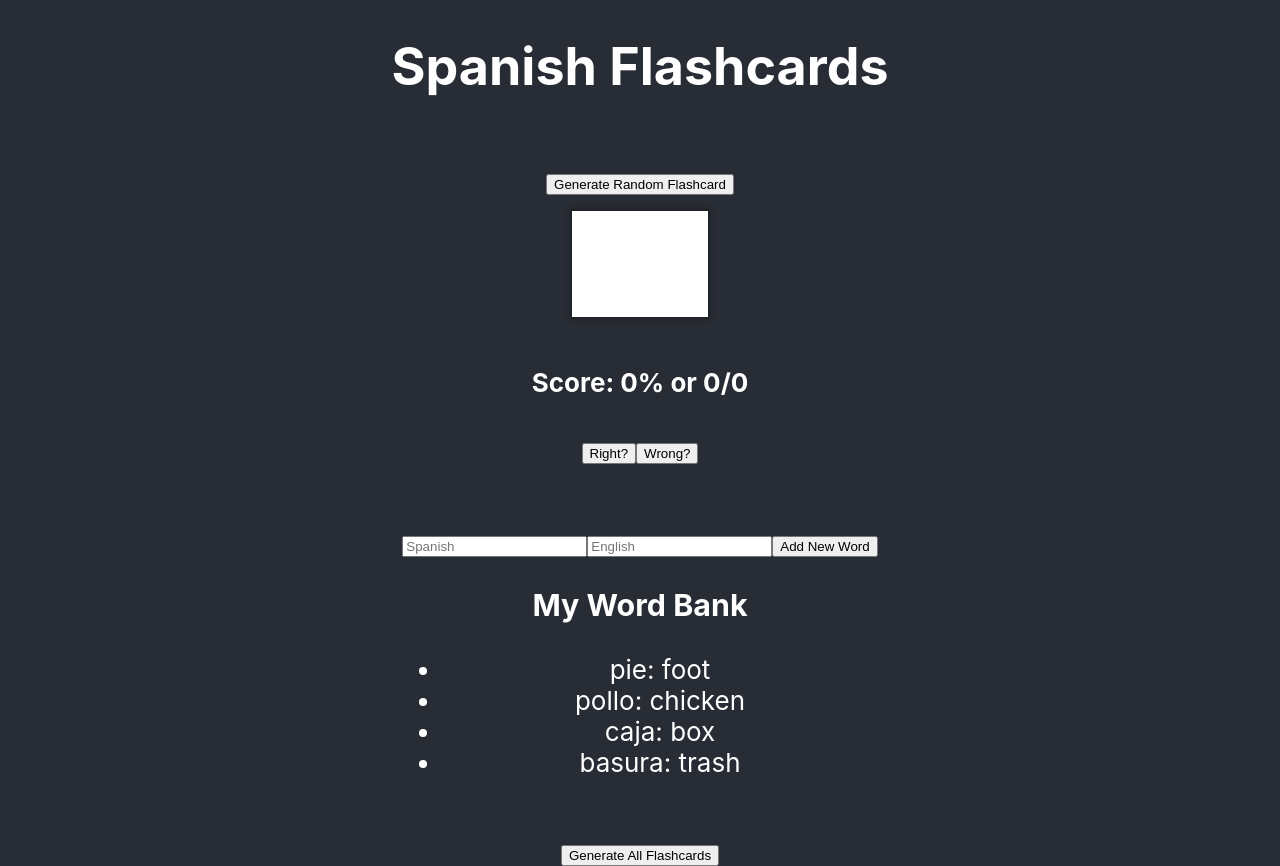
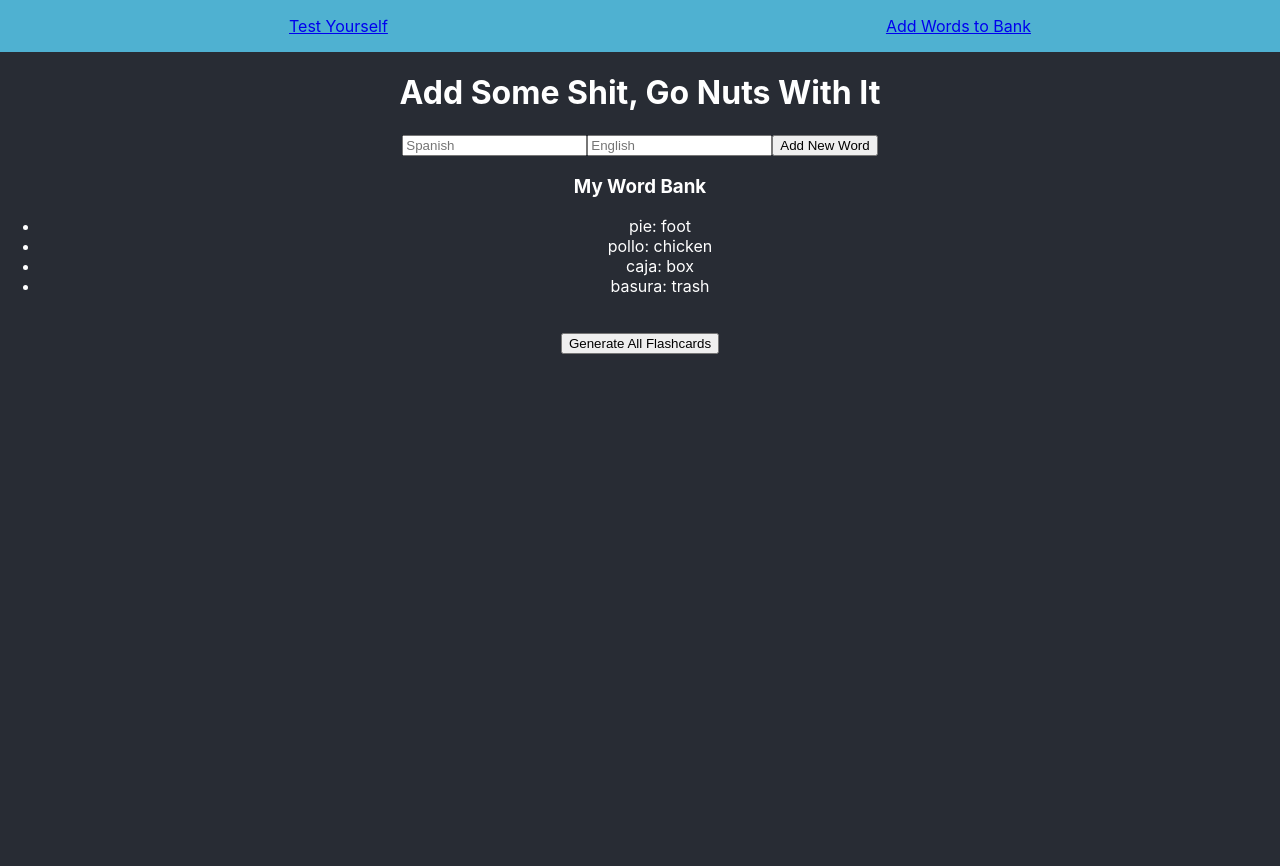
Before and after one commit to ew616/spanish-flashcard-react-app, a React (Create React App) app: page /AddingToBankRoute in a window 1280 px wide. After the commit the page ends 800 px from the top, so only its background shows below. Built offline with nearby package versions, Linux system fonts and the light colour scheme.

Commit message:
reset added

```diff
--- a/package.json
+++ b/package.json
@@ -11,6 +11,7 @@
     "react": "^17.0.1",
     "react-dom": "^17.0.1",
     "react-hook-form": "^6.11.5",
+    "react-router-dom": "^5.2.0",
     "react-scripts": "4.0.1",
     "uuid": "^8.3.1",
     "web-vitals": "^0.2.4"
--- a/src/AddWord.js
+++ b/src/AddWord.js
@@ -20,7 +20,6 @@ function AddWord() {
     }
     setWords([...words, newWord]);
     MasterWordBank.push(newWord);
-    console.log(MasterWordBank)
   };
 
   return (
--- /dev/null
+++ b/src/AddingToBankRoute.js
@@ -0,0 +1,21 @@
+import React, { useState } from "react";
+import AddWord from "./AddWord";
+import MasterWordBank from "./MasterWordBank";
+import GenerateAllCards from "./GenerateAllCards";
+
+function AddingToBankRoute() {
+    return (
+        <div>
+            <h1>Add Some Shit, Go Nuts With It</h1>
+
+            <AddWord bank={MasterWordBank} />
+
+            <br />
+
+            <GenerateAllCards bank={MasterWordBank} />
+        </div>
+    )
+
+}
+
+export default AddingToBankRoute;
--- a/src/App.css
+++ b/src/App.css
@@ -1,16 +1,36 @@
-.App {
+body {
   text-align: center;
+  background-color: #282c34;
+  color: white;
+
 }
 
 .App-header {
-  background-color: #282c34;
   min-height: 100vh;
   display: flex;
   flex-direction: column;
   align-items: center;
   justify-content: center;
   font-size: calc(10px + 2vmin);
-  color: white;
+  color: rgb(116, 105, 105);
+}
+
+nav {
+  display: flex;
+  justify-content: space-between;
+  width: 100%;
+  align-items: flex-end;
+  background-color: rgb(79, 177, 209);
+  height: 100%;
+
+}
+
+.nav-links {
+  width: 100%;
+  display: flex;
+  justify-content: space-around;
+  align-items: center;
+  list-style: none;
 }
 
 .card {
@@ -57,8 +77,8 @@
 
 .card-grid {
   display: flex;
-  grid-template-rows: repeat(auto-fill, 200px);
-  grid-template-columns: repeat(auto-fill, 200px);
+  justify-content: space-around;
+  margin-top: 2em;
   gap: 1rem;
 }
 
--- a/src/App.js
+++ b/src/App.js
@@ -8,32 +8,39 @@ import ScoreCounter from "./ScoreCounter";
 import GenerateAllCards from "./GenerateAllCards";
 import GenerateRandomCard from './GenerateRandomCard'
 import _ from 'lodash';
+import Nav from './Nav';
+import TestYourself from './TestYourself';
+import { BrowserRouter as Router, Switch, Route } from 'react-router-dom';
+import AddingToBankRoute from './AddingToBankRoute';
+
 
 function App() {
   return (
     <div className="App">
-      <header className="App-header">
-        {/* Navbar */}
+        <Router>
+          <Nav />
 
-        <h1>Spanish Flashcards</h1>
+          <Switch>
+            <Route  path='/TestYourself' component={TestYourself}/>
+            <Route  path='/AddingToBankRoute' component={AddingToBankRoute}/>
+          </Switch>
 
-        <br />
+        </Router>
+        {/* <h1>Spanish Flashcards</h1> */}
+
+        {/* <br />
 
         <GenerateRandomCard />
 
         <ScoreCounter />
 
-        <br />
+        <br /> */}
+
+        {/* <AddWord bank={MasterWordBank} />
 
         <br />
 
-        <AddWord bank={MasterWordBank} />
-
-        <br />
-
-        <GenerateAllCards bank={MasterWordBank} />
-
-      </header>
+        <GenerateAllCards bank={MasterWordBank} /> */}
     </div>
   );
 }
--- a/src/GenerateRandomCard.js
+++ b/src/GenerateRandomCard.js
@@ -6,8 +6,8 @@ import _ from "lodash";
 function GenerateRandomCard() {
   const [randomCard, setRandomCard] = useState([]);
 
-    const generateRandomCard = () => {
-        const shuffled = _.shuffle(MasterWordBank);
+    const generateRandomCard = async () => {
+        const shuffled = await _.shuffle(MasterWordBank);
 
         setRandomCard(shuffled[0]);
   };
--- /dev/null
+++ b/src/Nav.js
@@ -0,0 +1,23 @@
+import React, { useState } from "react";
+import { Link } from 'react-router-dom';
+
+
+function Nav() {
+    return (
+        <nav>
+
+            <ul className='nav-links'>
+                <Link to='/TestYourself'>
+                <li>Test Yourself</li>
+                </Link>
+
+                <Link to='/AddingToBankRoute'>
+                <li>Add Words to Bank</li>
+                </Link>
+            </ul>
+        </nav>
+    )
+
+}
+
+export default Nav;
--- a/src/NewWordForm.js
+++ b/src/NewWordForm.js
@@ -1,4 +1,4 @@
-import React, { useState } from "react";
+import React, { useState, useEffect } from "react";
 
 function NewWordForm({ addNewWord }) {
   const [englishWord, setEngWord] = useState("");
@@ -6,10 +6,10 @@ function NewWordForm({ addNewWord }) {
 
   const handleSubmit = (e) => {
     e.preventDefault();
-    console.log(englishWord);
-    console.log(spanishWord);
     addNewWord(spanishWord, englishWord);
+    e.target.reset();
   };
+
 
   return (
     <form onSubmit={handleSubmit}>
--- /dev/null
+++ b/src/TestYourself.js
@@ -0,0 +1,18 @@
+import React, { useState } from "react";
+import ScoreCounter from "./ScoreCounter";
+import GenerateRandomCard from './GenerateRandomCard'
+
+function TestYourself() {
+    return (
+        <div>
+            <h1>TEST YOSELF IF YOU DARE</h1>
+
+            <GenerateRandomCard />
+
+            <ScoreCounter />
+        </div>
+    )
+
+}
+
+export default TestYourself;
```
Also changed, not shown: 2 other files (tests, documents, lock files or other folders).
